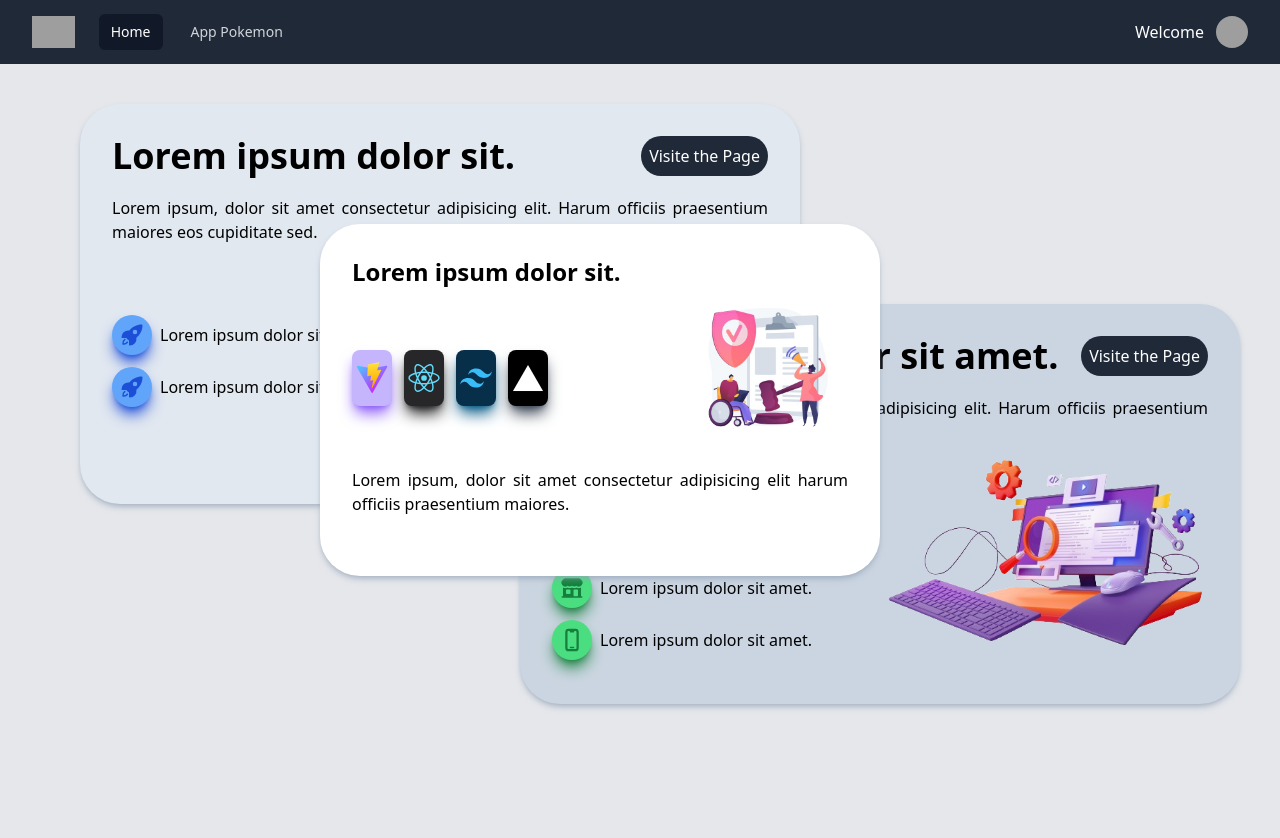
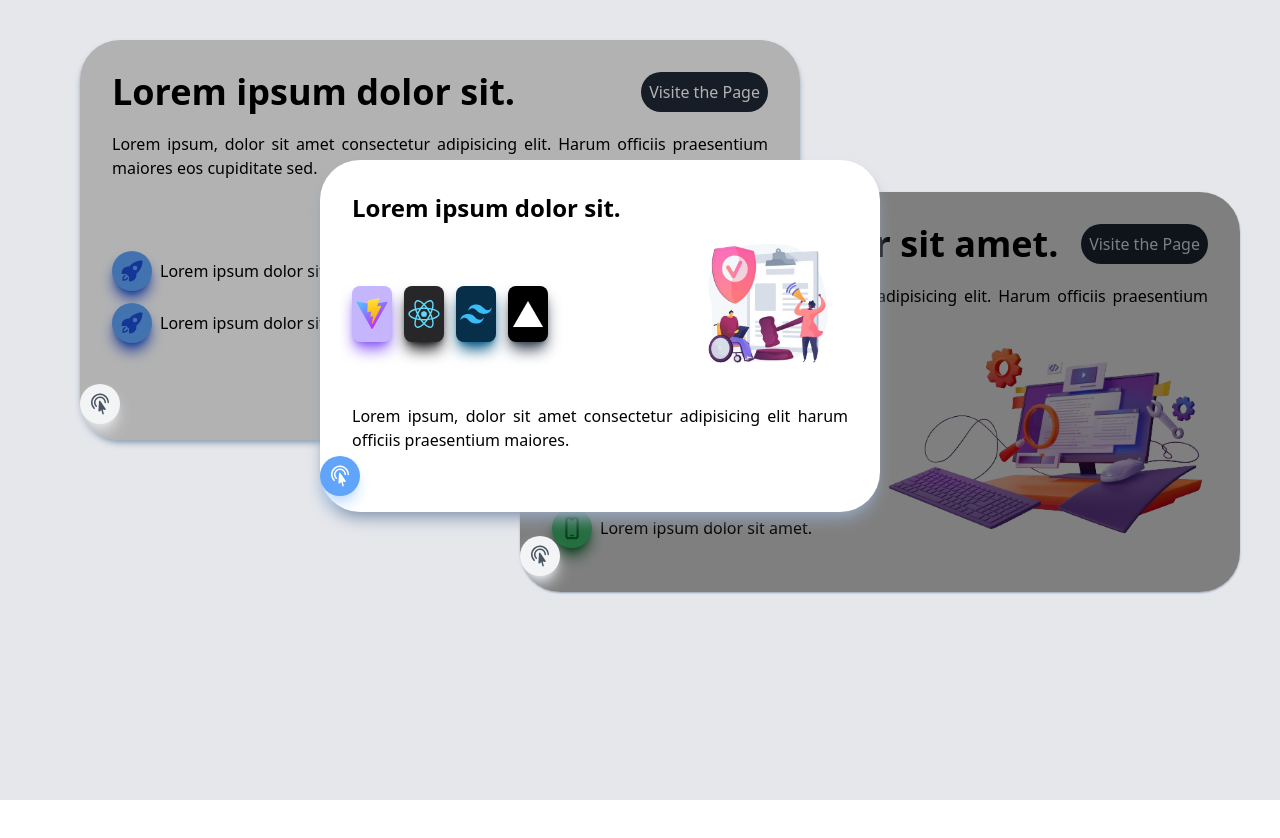
Before and after one commit to jcarlosMariscal/proyectos-react, a React (Vite) app: page / in a window 1280 px wide. Shown: the top 838 px of the page. After the commit the page ends 800 px from the top, so only its background shows below. Built offline with nearby package versions, Linux system fonts and the light colour scheme; grey boxes are pictures that could not be loaded.

Commit message:
Dinamismo al card de presentación

```diff
--- a/src/components/HomeComponents/HomeCardComponent.jsx
+++ b/src/components/HomeComponents/HomeCardComponent.jsx
@@ -1,4 +1,5 @@
 import PropTypes from "prop-types";
+import { CursorArrowRippleIcon } from "@heroicons/react/24/solid";
 import { FeatureIconComponent } from "../pure/FeatureIconComponent";
 import { ButtonComponent } from "../pure/ButtonComponent";
 
@@ -26,17 +27,29 @@ export const HomeCardComponent = ({
   title,
   description,
   icons,
+  changeCard,
+  orderCardCSS,
 }) => {
   const { textSize, flex, imgSize } = sizeCard(cardSize);
-  console.log(icons);
+  const { zIndex, cardBg, cardUp } = orderCardCSS;
+  const getColorBtn = (cardUp) =>
+    cardUp
+      ? "bg-blue-400 text-white cursor-auto shadow-lg shadow-blue-200/100"
+      : "bg-gray-100 text-gray-600 hover:bg-gray-600 hover:text-gray-100 shadow-lg shadow-gray-200/100";
   return (
     <div
-      className={`text-black p-3 rounded-custom shadow-md absolute select-none shadow-slate-400/60 ${customCSS}`}
+      className={`text-black p-3 rounded-custom sm:absolute shadow-slate-400/100 ${customCSS} ${zIndex} ${cardBg}`}
     >
       <div className="m-5">
         <div className="flex flex-col sm:flex-row justify-between items-center gap-2">
           <h2 className={`${textSize} font-bold`}>{title}</h2>
-          {cardSize !== "sm" && <ButtonComponent text="Visite the Page" />}
+          {cardSize !== "sm" && (
+            <ButtonComponent
+              text="Visite the Page"
+              color="bg-gray-800 hover:bg-gray-900 text-white"
+              size="w-full sm:w-max"
+            />
+          )}
         </div>
         {cardSize !== "sm" && (
           <p className="mt-5 text-justify">{description}</p>
@@ -66,11 +79,16 @@ export const HomeCardComponent = ({
         {cardSize === "sm" && (
           <div className="flex sm:hidden xl:flex flex-wrap items-center justify-between m-0">
             <p className="mt-5 text-justify">{description}</p>
-            {/* <div className="w-1/4">
-              <ButtonComponent text="Visite the Page" />
-            </div> */}
           </div>
         )}
+      </div>
+      <div className="hidden md:block absolute sm:bottom-4 sm:left-0">
+        <ButtonComponent
+          text={<CursorArrowRippleIcon className="h-6 w-6" />}
+          color={getColorBtn(cardUp)}
+          size="w-10 h-10"
+          handleClick={changeCard}
+        />
       </div>
     </div>
   );
@@ -82,4 +100,6 @@ HomeCardComponent.propTypes = {
   title: PropTypes.string.isRequired,
   description: PropTypes.string.isRequired,
   icons: PropTypes.array.isRequired,
+  changeCard: PropTypes.func.isRequired,
+  orderCardCSS: PropTypes.object.isRequired,
 };
--- a/src/components/pure/ButtonComponent.jsx
+++ b/src/components/pure/ButtonComponent.jsx
@@ -1,11 +1,17 @@
 import PropTypes from "prop-types";
-export const ButtonComponent = ({ text }) => {
+export const ButtonComponent = ({ text, color, size, handleClick }) => {
   return (
-    <button className="bg-gray-800 text-white p-2 rounded-custom hover:bg-gray-900 w-full sm:w-max">
+    <button
+      className={`${color} p-2 rounded-custom ${size} flex justify-center items-center`}
+      onClick={handleClick}
+    >
       {text}
     </button>
   );
 };
 ButtonComponent.propTypes = {
-  text: PropTypes.string.isRequired,
+  text: PropTypes.oneOfType([PropTypes.string, PropTypes.element]),
+  color: PropTypes.string.isRequired,
+  size: PropTypes.string.isRequired,
+  handleClick: PropTypes.func,
 };
--- a/src/data/homeCards.jsx
+++ b/src/data/homeCards.jsx
@@ -98,8 +98,8 @@ export const homeCards = [
     id: 1,
     cardSize: "lg",
     css: {
-      size: "w-[21rem] xl:w-[45rem] xl:h-[25rem] sm:w-[30rem] lg:h-[25rem]",
-      position: "bottom-[5rem] right-2 md:top-[15rem] md:right-10",
+      size: "w-11/12 xl:w-[45rem] xl:h-[25rem] sm:w-[30rem] lg:h-[25rem] 2xl:w-[60rem] 2xl:h-[30rem]",
+      position: "md:top-[15rem] md:right-10 lg:top-[12rem] 2xl:top-[25rem]",
       color: "bg-slate-300",
     },
     content: {
@@ -134,14 +134,14 @@ export const homeCards = [
         text: "Lorem ipsum dolor sit amet.",
       },
     ],
-    active: false,
+    order: 10,
   },
   {
     id: 2,
     cardSize: "lg",
     css: {
-      size: "w-[22rem] xl:w-[45rem] xl:h-[25rem] sm:w-[30rem] sm:h-auto",
-      position: "top-5 left-2 md:top-10 md:left-20",
+      size: "w-11/12 xl:w-[45rem] xl:h-[25rem] sm:w-[30rem] sm:h-auto 2xl:w-[60rem] 2xl:h-[30rem]",
+      position: "md:top-10 md:left-20",
       color: "bg-slate-200",
     },
     content: {
@@ -164,15 +164,15 @@ export const homeCards = [
         text: "Lorem ipsum dolor sit amet.",
       },
     ],
-    active: false,
+    order: 20,
   },
   {
     id: 3,
     cardSize: "sm",
     css: {
-      size: "w-[19rem] h-auto sm:w-[25rem] sm:h-auto md:w-[35rem] md:h-[22rem]",
+      size: "w-11/12 h-auto sm:w-[25rem] sm:h-auto md:w-[35rem] md:h-[22rem] 2xl:w-[60rem] 2xl:h-[25rem]",
       position:
-        "top-[15rem] right-[1rem] sm:bottom-20 sm:right-[10rem] md:top-[10rem] md:right-[25rem]",
+        "sm:bottom-20 sm:right-[10rem] md:top-[10rem] md:right-[5rem] lg:left-[15rem] xl:left-[20rem] 2xl:left-[30rem] 2xl:top-[15rem]",
       color: "bg-white",
     },
     content: {
@@ -207,6 +207,6 @@ export const homeCards = [
         text: "",
       },
     ],
-    active: true,
+    order: 30,
   },
 ];
--- a/src/index.css
+++ b/src/index.css
@@ -2,24 +2,45 @@
 @tailwind components;
 @tailwind utilities;
 
-.custom-flex-end {
-  display: flex;
-  justify-content: flex-end;
-}
-
-.custom {
-  /* background: rgba(0, 0, 0, 0.4);
-  opacity: 0.8;
-  user-select: none; */
-}
-
-.jeje::before {
+@media (min-width: 640px) {
+  .bg-rgba-dark-2::before {
     content: "";
     position: absolute;
     top: 0;
     left: 0;
     width: 100%;
     height: 100%;
+    border-radius: 2.5rem;
+    background-color: rgba(0, 0, 0, 0.2);
+  }
+  .bg-rgba-dark-3::before {
+    content: "";
+    position: absolute;
+    top: 0;
+    left: 0;
+    width: 100%;
+    height: 100%;
+    border-radius: 2.5rem;
+    background-color: rgba(0, 0, 0, 0.3);
+  }
+  .bg-rgba-dark-4::before {
+    content: "";
+    position: absolute;
+    top: 0;
+    left: 0;
+    width: 100%;
+    height: 100%;
+    border-radius: 2.5rem;
     background-color: rgba(0, 0, 0, 0.4);
+  }
+  .bg-rgba-dark-5::before {
+    content: "";
+    position: absolute;
+    top: 0;
+    left: 0;
+    width: 100%;
+    height: 100%;
     border-radius: 2.5rem;
+    background-color: rgba(0, 0, 0, 0.5);
   }
+}
--- a/src/pages/HomePage.jsx
+++ b/src/pages/HomePage.jsx
@@ -1,24 +1,55 @@
-import { useState } from "react";
+import { useEffect, useState } from "react";
 import { HomeCardComponent } from "../components/HomeComponents/HomeCardComponent";
 import { homeCards as cards } from "../data/homeCards";
 
+const orderCardCSS = [
+  {
+    zIndex: "z-10",
+    cardBg: "bg-white bg-rgba-dark-5 shadow-sm",
+    cardUp: false,
+  },
+  {
+    zIndex: "z-20",
+    cardBg: "bg-white bg-rgba-dark-3 shadow-md",
+    cardUp: false,
+  },
+  { zIndex: "z-30", cardBg: "bg-white shadow-lg", cardUp: true },
+];
+
 export const HomePage = () => {
-  const [currentCards, setCurrentCards] = useState(cards);
+  const [currentCards] = useState(cards);
+  const [orderCard, setOrderCard] = useState([1, 2, 3]);
+  const handleChangeCard = (id) => {
+    setOrderCard((prevOrderCard) =>
+      prevOrderCard
+        .filter((el) => el !== id) // Filtra los elementos diferentes al id
+        .concat(id)
+    );
+  };
+  const getOrderCardCSS = (cardId) => {
+    const index = orderCard.indexOf(cardId);
+    if (index !== -1) return orderCardCSS[index];
+  };
+  useEffect(() => {}, [orderCard]);
   return (
-    <>
-      <div className="bg-gray-200 h-screen relative">
+    <div className="bg-gray-200 min-h-screen h-full py-5 flex flex-col items-center gap-3 sm:relative">
       {currentCards.map((card) => (
         <HomeCardComponent
           key={card.id}
-            customCSS={`${card.css.color} ${card.css.size} ${card.css.position}`}
+          customCSS={`${card.css.size} ${card.css.position}`}
           cardSize={card.cardSize}
           image={card.content.image}
           title={card.content.title}
           description={card.content.description}
           icons={card.icons}
+          changeCard={() =>
+            card.id === orderCard[orderCard.length - 1]
+              ? ""
+              : handleChangeCard(card.id)
+          }
+          orderCardCSS={getOrderCardCSS(card.id)}
         />
       ))}
     </div>
-    </>
   );
 };
--- a/src/routes/AppRoute.jsx
+++ b/src/routes/AppRoute.jsx
@@ -1,12 +1,12 @@
 import { BrowserRouter, Routes, Route } from "react-router-dom";
 import { HomePage } from "../pages/HomePage";
 import { PokePage } from "../pages/PokePage";
-import { NavBar } from "../components/NavBar";
+// import { NavBar } from "../components/NavBar";
 
 export const AppRoute = () => {
   return (
     <BrowserRouter>
-      <NavBar />
+      {/* <NavBar /> */}
       <Routes>
         <Route path="/" element={<HomePage />} />
         <Route path="/poke-api" element={<PokePage />} />
```
Lines whose indentation alone changed are shown as unchanged.
